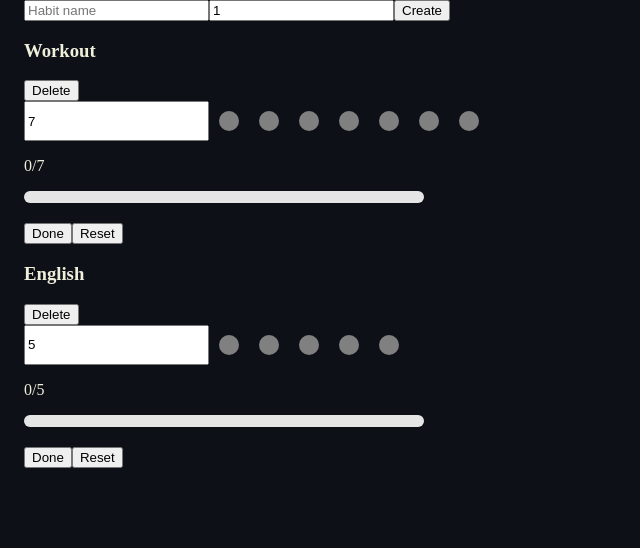
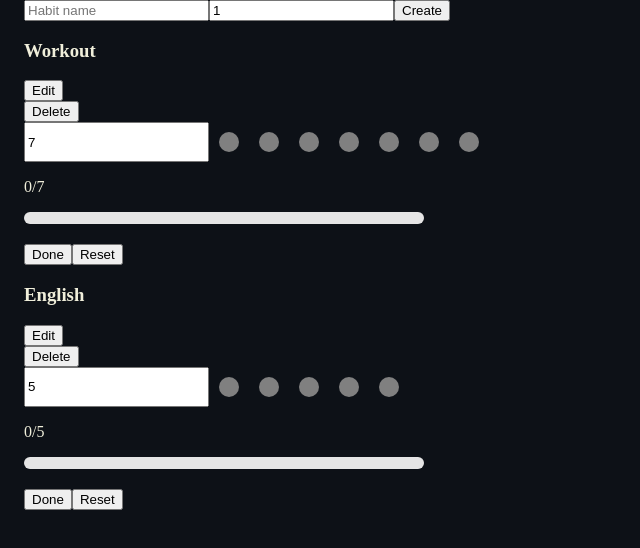
Before and after one commit to Totemy/habit_app, a Vue app in the folder habit-app/: page / in a window 1280 px wide. Shown: the top 548 px of the page, without its empty margins (0-640 px from the left). Built offline with nearby package versions, Linux system fonts and the light colour scheme.

Commit message:
Added edit function

```diff
--- a/habit-app/src/components/HabitCart.vue
+++ b/habit-app/src/components/HabitCart.vue
@@ -2,9 +2,15 @@
 import type { Habit } from '../types/Habit'
 import { useHabitItems } from '../composables/useHabitItems'
 import HabitItem from './HabitItem.vue'
+import { ref } from 'vue'
 
 const props = defineProps<{
     habit: Habit
+}>()
+
+const emit = defineEmits<{
+    (e: 'remove', id: string): void
+    (e: 'rename', id: string, title: string): void
 }>()
 
 const {
@@ -15,10 +21,25 @@ const {
     reset,
     resizeHabit,
 } = useHabitItems(props.habit.items)
+
+const isEditing = ref(false)
+const newName = ref(props.habit.title)
+
+const save = () => {
+    emit('rename', props.habit.id, newName.value)
+    isEditing.value = false
+}
 </script>
 <template>
-    <h3>{{ habit.title }}</h3>
-    <button @click="$emit('remove', habit.id)">Delete</button>
+    <div v-if="!isEditing">
+        <h3>{{ habit.title }}</h3>
+        <button @click="isEditing = true">Edit</button>
+    </div>
+    <div v-else>
+        <input v-model="newName" />
+        <button @click="save">Save</button>
+    </div>
+    <button @click="emit('remove', habit.id)">Delete</button>
     <div class="habits">
         <input
             type="number"
--- a/habit-app/src/components/HabitList.vue
+++ b/habit-app/src/components/HabitList.vue
@@ -3,7 +3,7 @@ import { useHabitList } from '../composables/useHabitList'
 import HabitCart from './HabitCart.vue'
 import HabitForm from './HabitForm.vue'
 
-const { habits, addHabit, removeHabit } = useHabitList()
+const { habits, addHabit, removeHabit, renameHabit } = useHabitList()
 
 addHabit('Workout', 7)
 addHabit('English', 5)
@@ -16,6 +16,7 @@ addHabit('English', 5)
             :key="habit.id"
             :habit="habit"
             @remove="removeHabit"
+            @rename="renameHabit"
         />
     </div>
 </template>
--- a/habit-app/src/composables/useHabitList.ts
+++ b/habit-app/src/composables/useHabitList.ts
@@ -12,9 +12,17 @@ export function useHabitList() {
     const removeHabit = (id: string) => {
         habits.value = habits.value.filter((h) => h.id !== id)
     }
+    const renameHabit = (id: string, title: string) => {
+        const habit = habits.value.find((item) => item.id === id)
+
+        if (!habit) return
+
+        habit.title = title
+    }
     return {
         habits,
         addHabit,
         removeHabit,
+        renameHabit,
     }
 }
```
